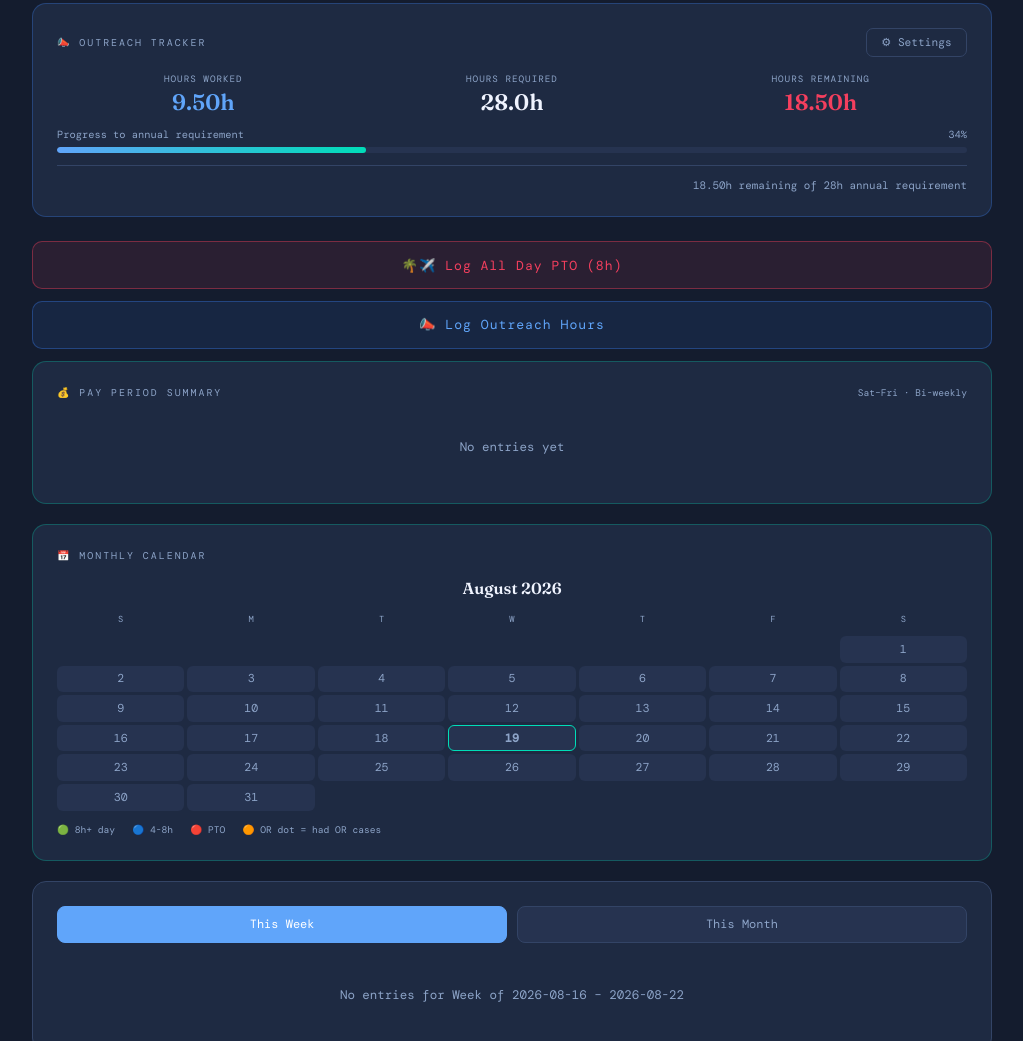
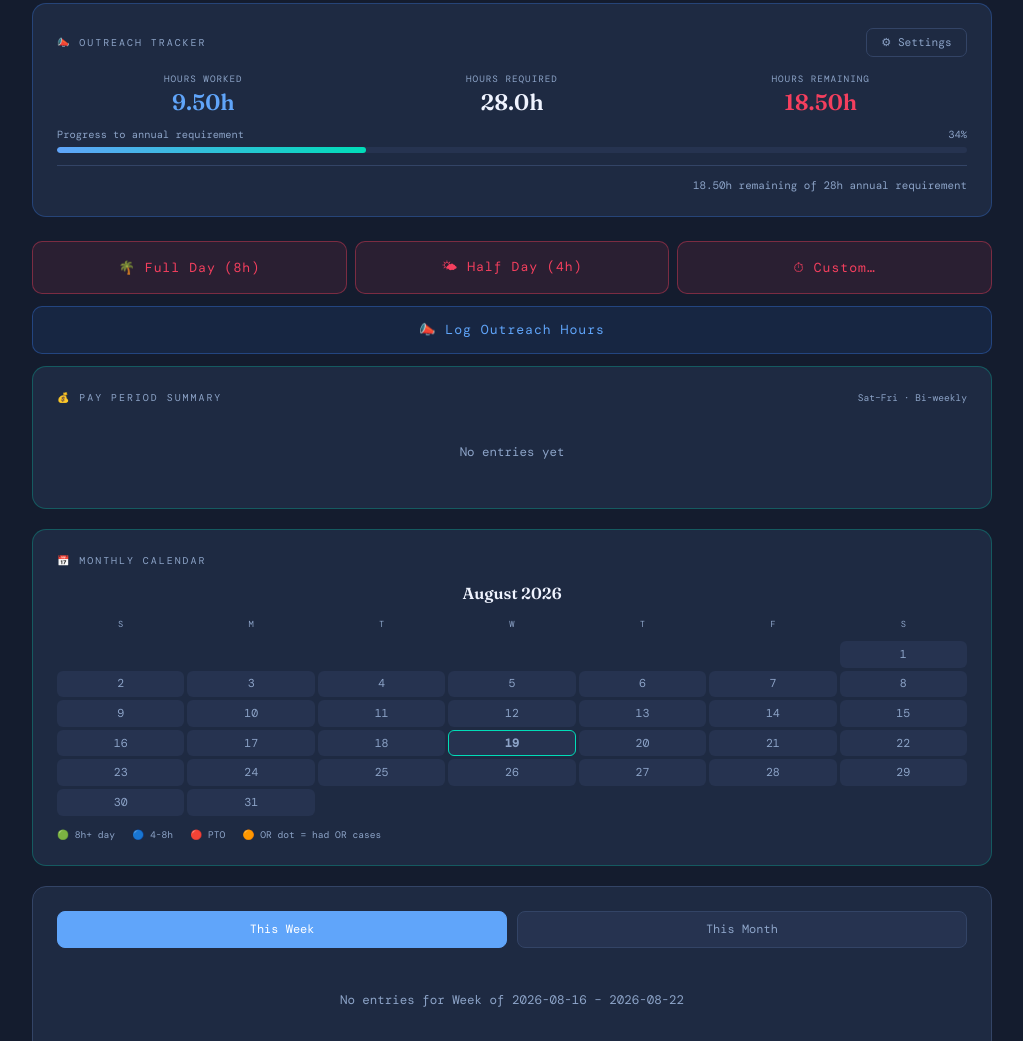
Before and after one commit to srd1197/clintrack, a plain HTML site: page index.html in a window 1280 px wide. Shown: the part 1441-2482 px from the top of the page, without its empty margins (128-1151 px from the left). Drawn offline with nearby package versions, Linux system fonts and the light colour scheme.

Commit message:
Add files via upload

```diff
--- a/index.html
+++ b/index.html
@@ -508,9 +508,11 @@
     </div>
   </div>
 
-  <!-- ALL DAY PTO BUTTON -->
-  <div class="pto-row">
-    <button class="btn-pto" onclick="savePTO()">🌴✈️ Log All Day PTO (8h)</button>
+  <!-- PTO LOGGING BUTTONS -->
+  <div class="pto-row" style="display:flex;gap:0.5rem;flex-wrap:wrap;">
+    <button class="btn-pto" style="flex:1;min-width:110px;" onclick="savePTO(8)">🌴 Full Day (8h)</button>
+    <button class="btn-pto" style="flex:1;min-width:110px;" onclick="savePTO(4)">🌤 Half Day (4h)</button>
+    <button class="btn-pto" style="flex:1;min-width:110px;" onclick="savePTOCustom()">⏱ Custom…</button>
   </div>
 
   <!-- OUTREACH BUTTON -->
@@ -1405,20 +1407,36 @@ function saveOutreach(){
 }
 
 // ── ALL DAY PTO ───────────────────────────────
-function savePTO(){
+function savePTO(hours){
   const date=document.getElementById('sessionDate').value;
   if(!date){toast('Please pick a date first!','err');return;}
-  if(!confirm('Log a full day PTO (8 hours) for '+date+'?'))return;
+  // Default to a full day if called with no argument.
+  const h = Math.round((parseFloat(hours==null?8:hours)||0)*100)/100;
+  if(!(h>0)){toast('Enter a valid number of PTO hours','err');return;}
+  const label = h===8 ? 'All Day PTO'
+              : h===4 ? 'Half Day PTO (4h)'
+              : 'PTO — '+h+'h';
+  if(!confirm('Log '+h+'h PTO for '+date+'?'))return;
   const entry={
     id: Date.now().toString(),
     date,
     clinicIn:'', clinicOut:'', orIn:'', orOut:'', adminIn:'', adminOut:'',
     clinicHrs:'0.00', orHrs:'0.00', adminHrs:'0.00',
-    totalHrs:'8.00', overtime:'0.00',
-    notes:'All Day PTO',
+    totalHrs: h.toFixed(2), overtime:'0.00',
+    notes: label,
     type:'PTO', synced:false
   };
   submitEntry(entry);
+}
+
+// Log an arbitrary number of PTO hours (a few hours, partial day, etc.)
+function savePTOCustom(){
+  const raw = prompt('How many PTO hours to log for the selected date?\n(e.g. 2, 3.5, 6)');
+  if(raw===null) return; // user cancelled
+  const h = parseFloat(raw);
+  if(!(h>0)){ toast('Enter a valid number of hours','err'); return; }
+  if(h>24){ toast('That is more than 24h — check the number','err'); return; }
+  savePTO(h);
 }
 
 // ── SHARED SUBMIT ─────────────────────────────
@@ -1744,7 +1762,7 @@ function renderPeriod(tab) {
   // Totals — exclude PTO and Outreach from worked hours
   let tC=0, tO=0, tA=0, tTotal=0, tOutreach=0, ptoDays=0, outreachDays=0;
   filtered.forEach(e => {
-    if (e.type==='PTO')      { ptoDays++;      return; }
+    if (e.type==='PTO')      { ptoDays += (parseFloat(e.totalHrs)||0)/8; return; }
     if (e.type==='Outreach') { outreachDays++; tOutreach += parseFloat(e.totalHrs)||0; return; }
     tC     += parseFloat(e.clinicHrs)||0;
     tO     += parseFloat(e.orHrs)||0;
@@ -1777,7 +1795,7 @@ function renderPeriod(tab) {
       <div><div class="pg-lbl">Total Worked</div><div class="pg-val t">${tTotal.toFixed(2)}h</div></div>
       ${tOutreach>0?`<div><div class="pg-lbl">Outreach</div><div class="pg-val" style="color:var(--accent)">${tOutreach.toFixed(2)}h</div></div>`:''}
     </div>
-    ${ptoDays>0?`<div style="font-size:0.72rem;color:var(--ot);margin-bottom:0.75rem">🌴✈️ ${ptoDays} PTO day${ptoDays>1?'s':''} this period</div>`:''}
+    ${ptoDays>0?`<div style="font-size:0.72rem;color:var(--ot);margin-bottom:0.75rem">🌴✈️ ${(Math.round(ptoDays*100)/100)} PTO day${ptoDays!==1?'s':''} this period (${(ptoDays*8).toFixed(2)}h)</div>`:''}
     ${outreachDays>0?`<div style="font-size:0.72rem;color:var(--accent);margin-bottom:0.75rem">📣 ${outreachDays} Outreach event${outreachDays>1?'s':''} — ${tOutreach.toFixed(2)}h (not counted in worked hours)</div>`:''}
     <div class="period-days">${dayRows}</div>`;
 }
@@ -2530,7 +2548,7 @@ function renderYTD(){
   const workedDates = new Set();
 
   yearEntries.forEach(e => {
-    if(e.type==='PTO')      { ptoDays++; return; }
+    if(e.type==='PTO')      { ptoDays += (parseFloat(e.totalHrs)||0)/8; return; }
     if(e.type==='Outreach') { tOutreach += parseFloat(e.totalHrs)||0; return; }
     tClinic += parseFloat(e.clinicHrs)||0;
     tOR     += parseFloat(e.orHrs)||0;
@@ -2558,7 +2576,7 @@ function renderYTD(){
   document.getElementById('ytdTotal').textContent   = tTotal.toFixed(2)+'h';
   document.getElementById('ytdAvgWeek').textContent = avgWeek+'h';
   document.getElementById('ytdDays').textContent    = workedDays;
-  document.getElementById('ytdPTODays').textContent = ptoDays;
+  document.getElementById('ytdPTODays').textContent = Math.round(ptoDays*100)/100;
   document.getElementById('ytdOutreach').textContent= tOutreach.toFixed(2)+'h';
   document.getElementById('ytdORDays').textContent  = orDays;
   document.getElementById('ytdExtra').innerHTML     =
```
